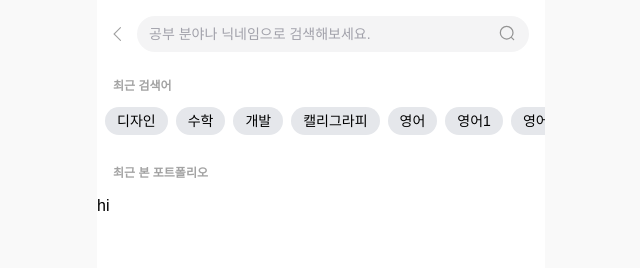
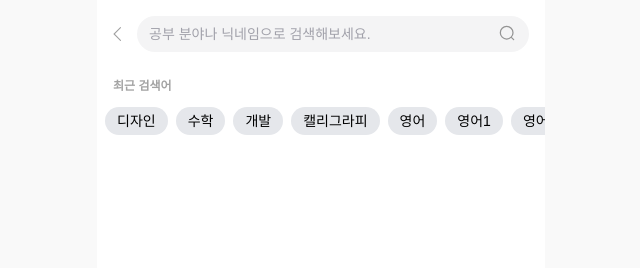
Before and after one commit to TeamDivers/Soar, a React (Create React App) app in the folder client/: page /ranking/search in a window 1280 px wide. Shown: the top 268 px of the page, without its empty margins (319-959 px from the left). Built offline with nearby package versions, Linux system fonts and the light colour scheme.

Commit message:
feat: conditional render search component

```diff
--- a/client/src/routes/search/index.tsx
+++ b/client/src/routes/search/index.tsx
@@ -35,6 +35,9 @@ const Search = () => {
                     onChange={onChangeSearchKeyword}
                 />
             </div>
+            {searchKeyword.length > 0 ? (
+                <></>
+            ) : (
                 <Section title={'최근 검색어'}>
                     <ScrollList>
                         <div className="flex gap-2">
@@ -53,7 +56,7 @@ const Search = () => {
                         </div>
                     </ScrollList>
                 </Section>
-            <Section title={'최근 본 포트폴리오'}>hi</Section>
+            )}
         </Layout>
     );
 };
```
Lines whose indentation alone changed are shown as unchanged.
